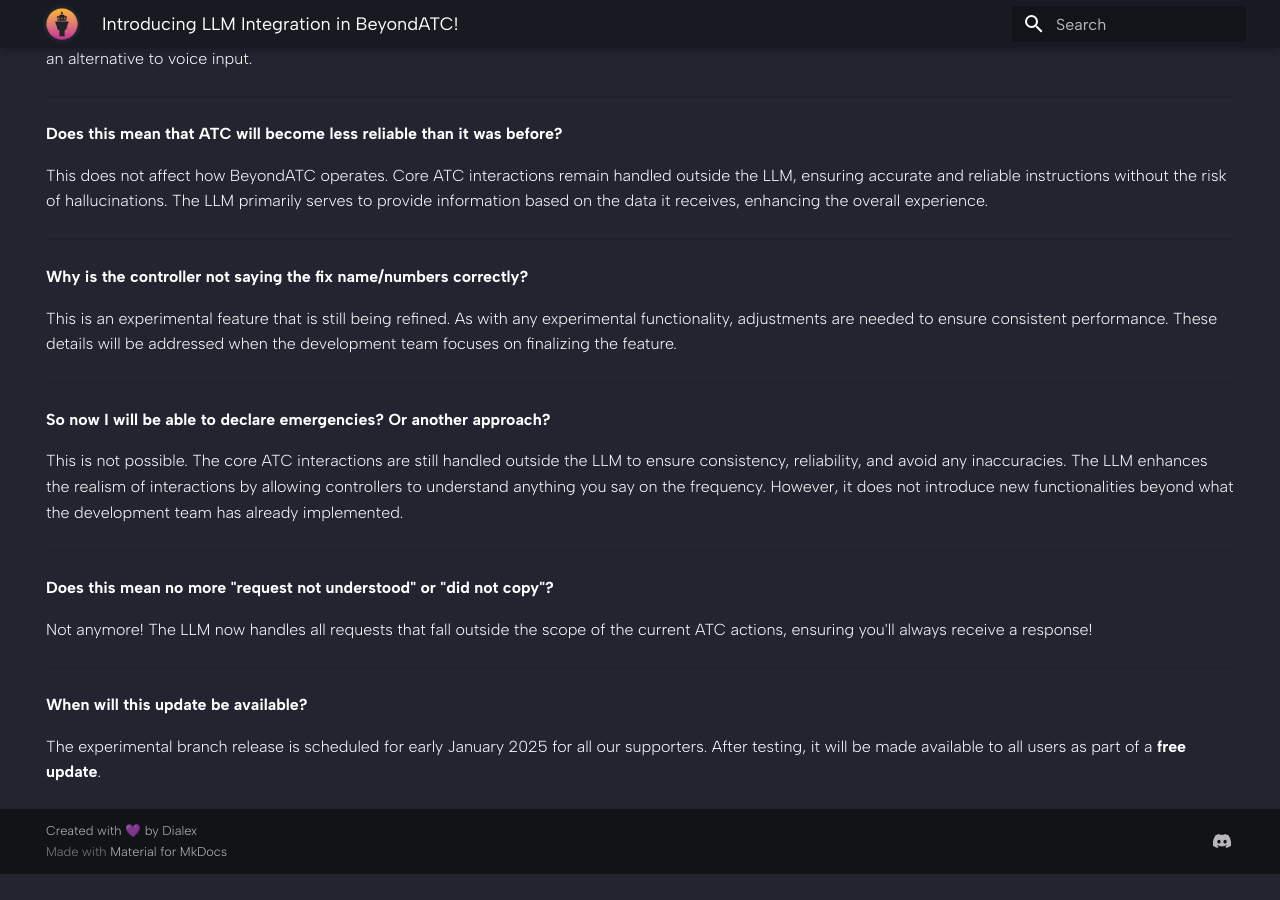
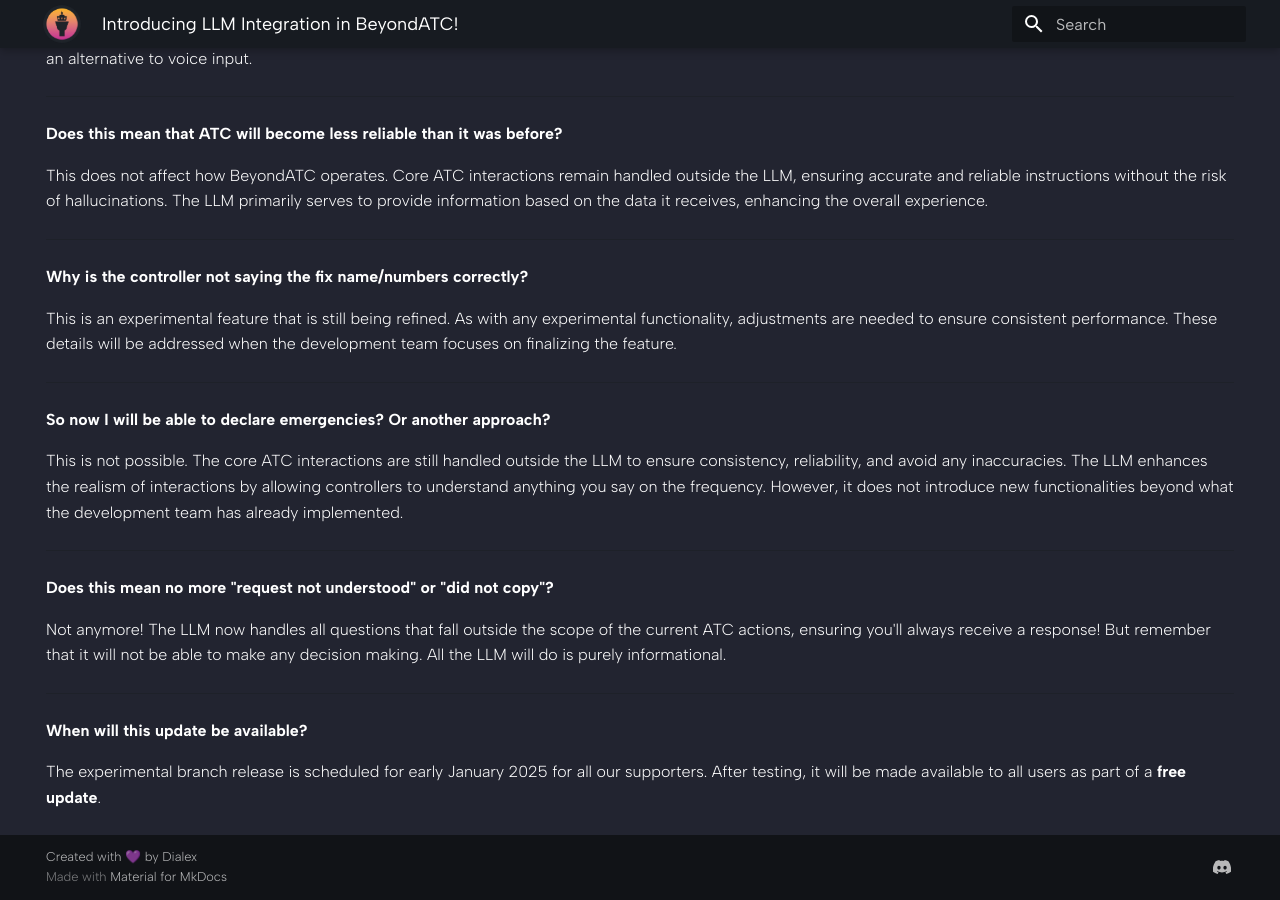
Before and after one commit to BeyondATC/BeyondATC_Wiki, an MkDocs documentation site: the page built from docs/announcements/llm.md, in a window 1280 px wide and 900 px high, scrolled down 2081 px. Built offline with MkDocs 1.6.1 and Material for MkDocs 9.7.7, drawn with Linux system fonts in a browser that asks for light colours; before the commit the page ends 2955 px from its top, so only the background shows below that.

Commit message:
clarification on faq item

```diff
--- a/docs/announcements/llm.md
+++ b/docs/announcements/llm.md
@@ -86,7 +86,7 @@ This is not possible. The core ATC interactions are still handled outside the LL
 
 **Does this mean no more "request not understood" or "did not copy"?**
 
-Not anymore! The LLM now handles all requests that fall outside the scope of the current ATC actions, ensuring you'll always receive a response!
+Not anymore! The LLM now handles all questions that fall outside the scope of the current ATC actions, ensuring you'll always receive a response! But remember that it will not be able to make any decision making. All the LLM will do is purely informational.
 
 ---
 
```
